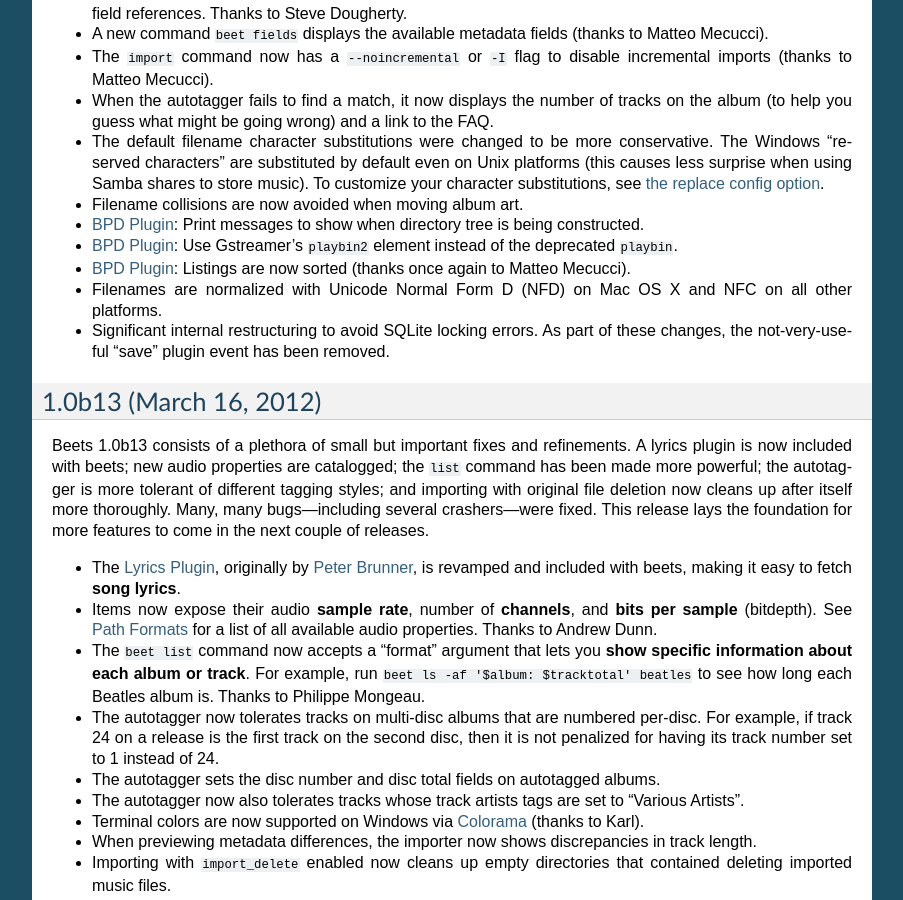
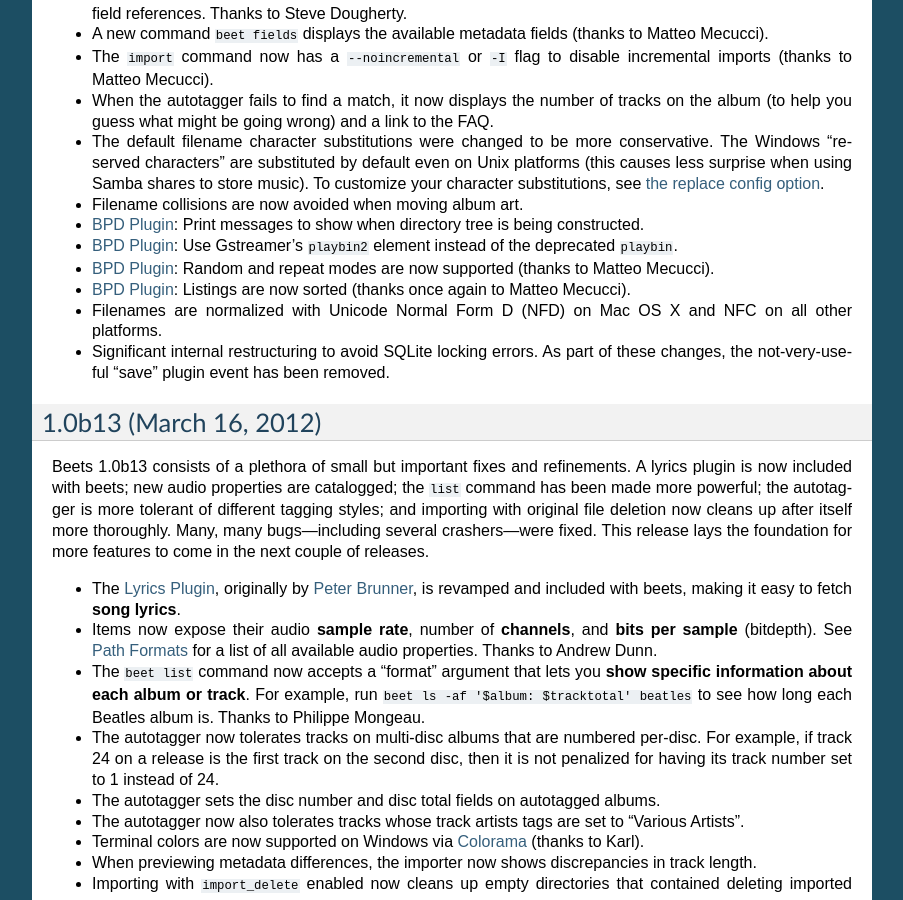
Before and after one commit to google-code-export/beets, a Sphinx documentation site: the page built from docs/changelog.rst, in a window 1280 px wide and 900 px high, scrolled down 725 px. Shown: the whole window, without its empty margins (198-1101 px from the left). Built offline with Sphinx 7.4.7, drawn with Linux system fonts in a browser that asks for light colours.

Commit message:
changelog note about BPD random/repeat

```diff
--- a/docs/changelog.rst
+++ b/docs/changelog.rst
@@ -60,6 +60,8 @@
   constructed.
 * :doc:`/plugins/bpd`: Use Gstreamer's ``playbin2`` element instead of the
   deprecated ``playbin``.
+* :doc:`/plugins/bpd`: Random and repeat modes are now supported (thanks to
+  Matteo Mecucci).
 * :doc:`/plugins/bpd`: Listings are now sorted (thanks once again to Matteo
   Mecucci).
 * Filenames are normalized with Unicode Normal Form D (NFD) on Mac OS X and NFC
```
